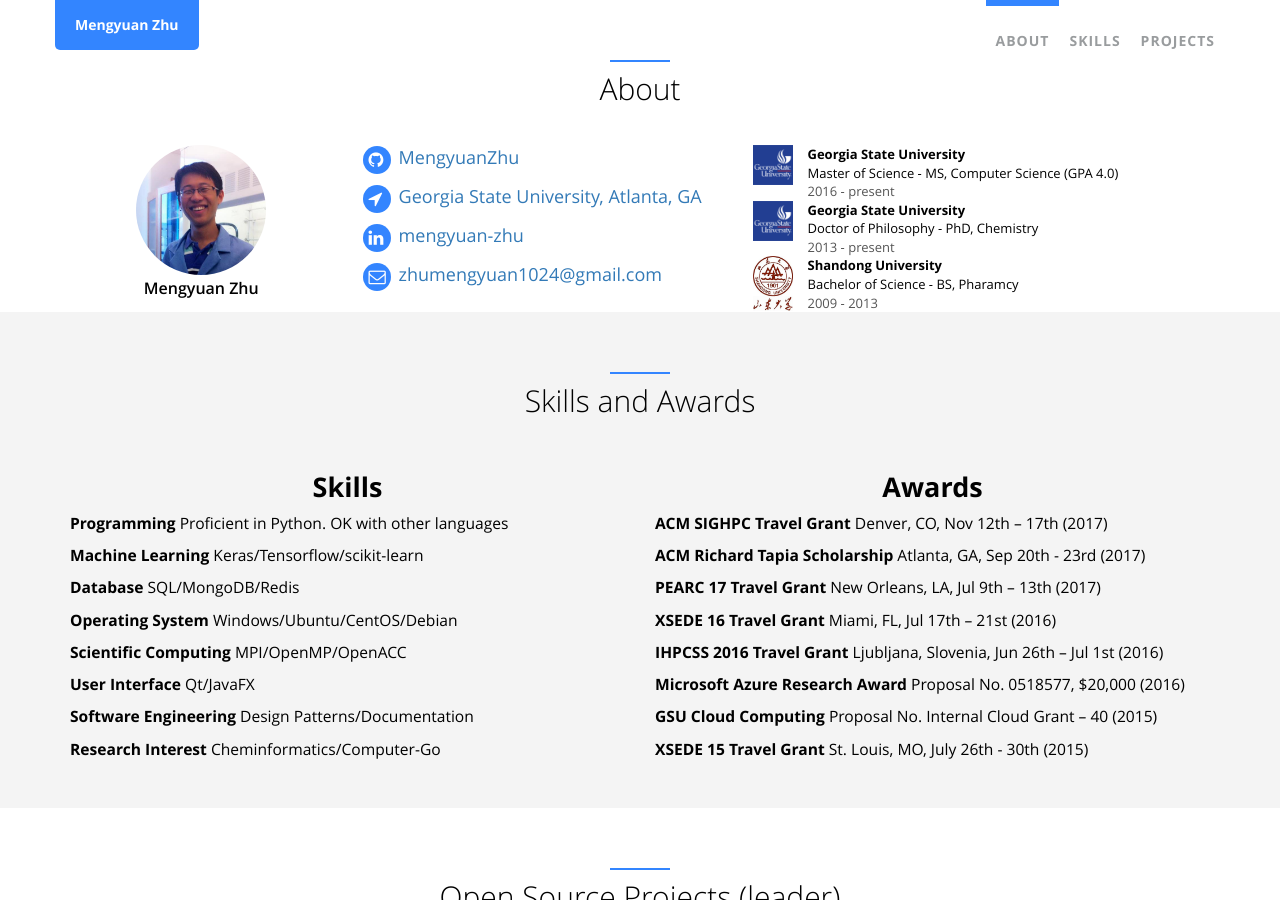
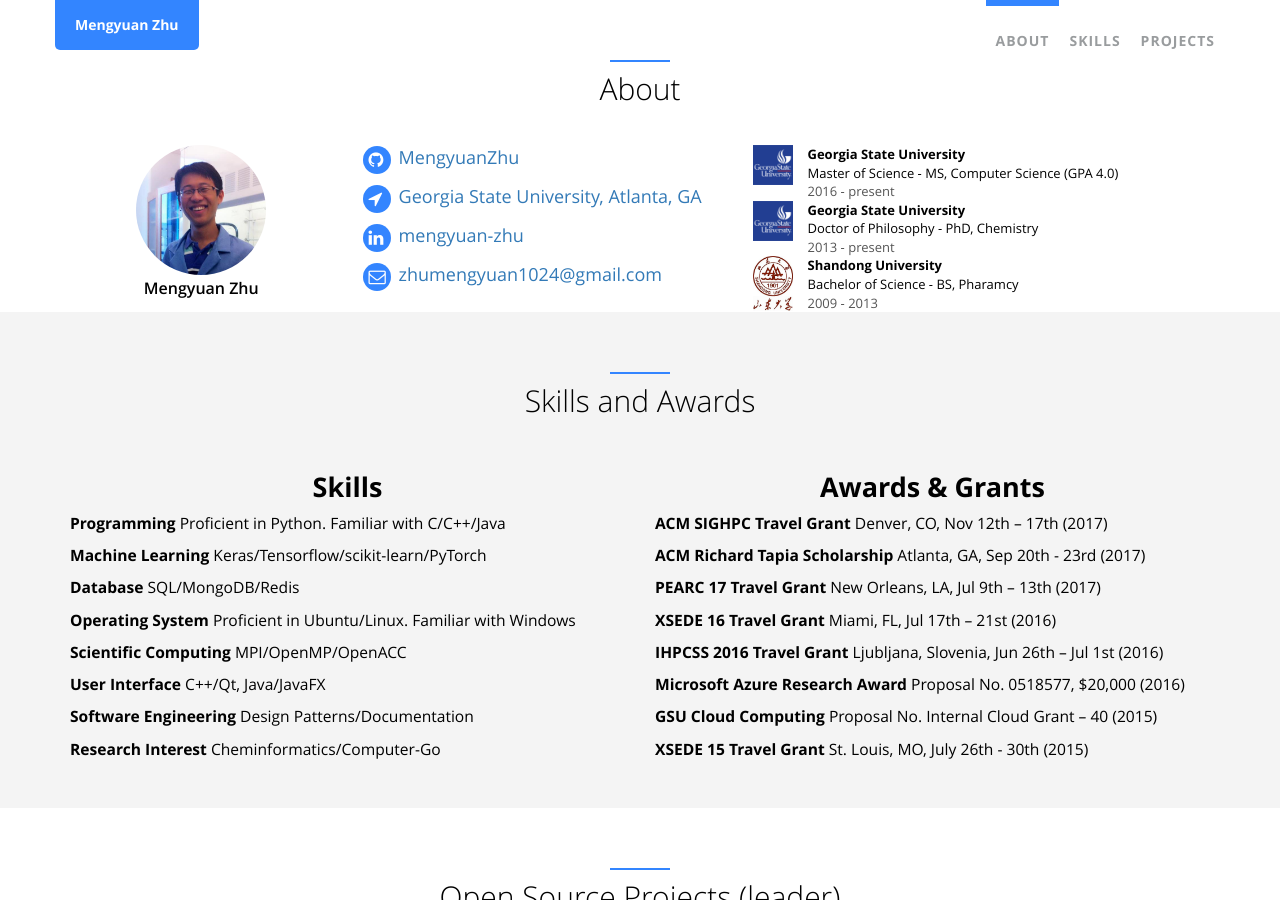
Before and after one commit to MengyuanZhu/MengyuanZhu.github.io, a Jekyll site: the page built from index.html, in a window 1280 px wide and 900 px high. Built offline with Jekyll 4.4.1, drawn with Linux system fonts in a browser that asks for light colours.

Commit message:
update skills

```diff
--- a/_data/index/skills.yml
+++ b/_data/index/skills.yml
@@ -1,20 +1,20 @@
 - name: Programming
-  detail: Proficient in Python. OK with other languages
+  detail: Proficient in Python. Familiar with C/C++/Java
 
 - name: Machine Learning
-  detail: Keras/Tensorflow/scikit-learn
+  detail: Keras/Tensorflow/scikit-learn/PyTorch
 
 - name: Database
   detail: SQL/MongoDB/Redis
 
 - name: Operating System
-  detail: Windows/Ubuntu/CentOS/Debian
+  detail: Proficient in Ubuntu/Linux. Familiar with Windows
 
 - name: Scientific Computing
   detail: MPI/OpenMP/OpenACC
 
 - name: User Interface
-  detail: Qt/JavaFX
+  detail: C++/Qt, Java/JavaFX
 
 - name: Software Engineering
   detail: Design Patterns/Documentation
--- a/_includes/sections/skills.html
+++ b/_includes/sections/skills.html
@@ -23,7 +23,7 @@
 
         <div class="wow fadeInRight col-lg-6 " style="margin-bottom: 1cm;">
             <div class="text-center">
-              <h2><span style="font-weight: bold;font-size: 150%;">Awards</span></h2>
+              <h2><span style="font-weight: bold;font-size: 150%;">Awards & Grants</span></h2>
             </div>
             {% for award in site.data.index.awards %}
                 <p style="font-size: 120%;">
```
